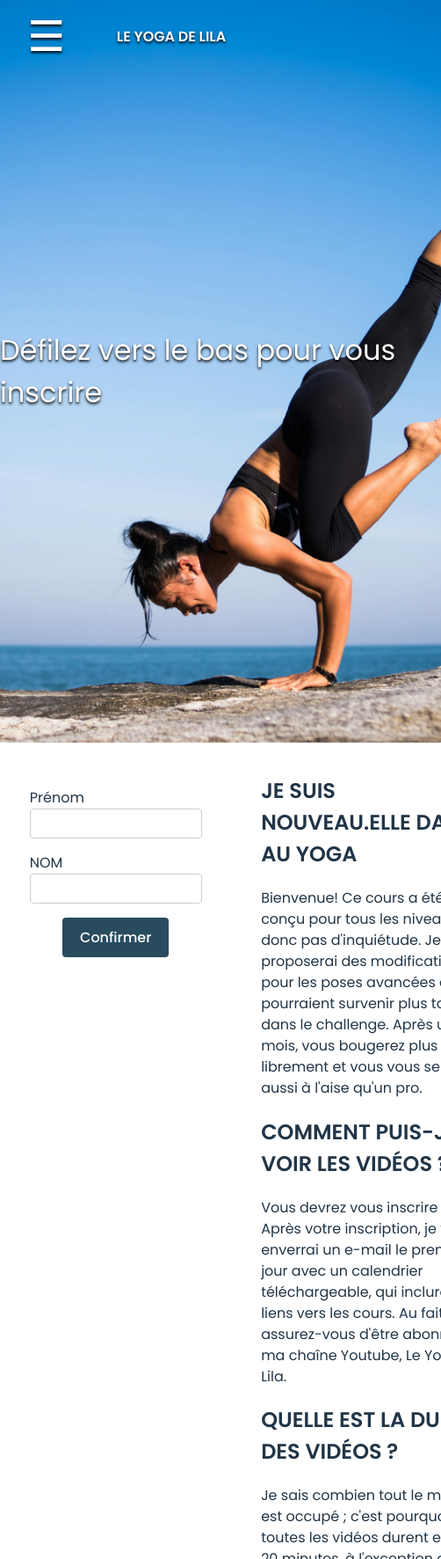
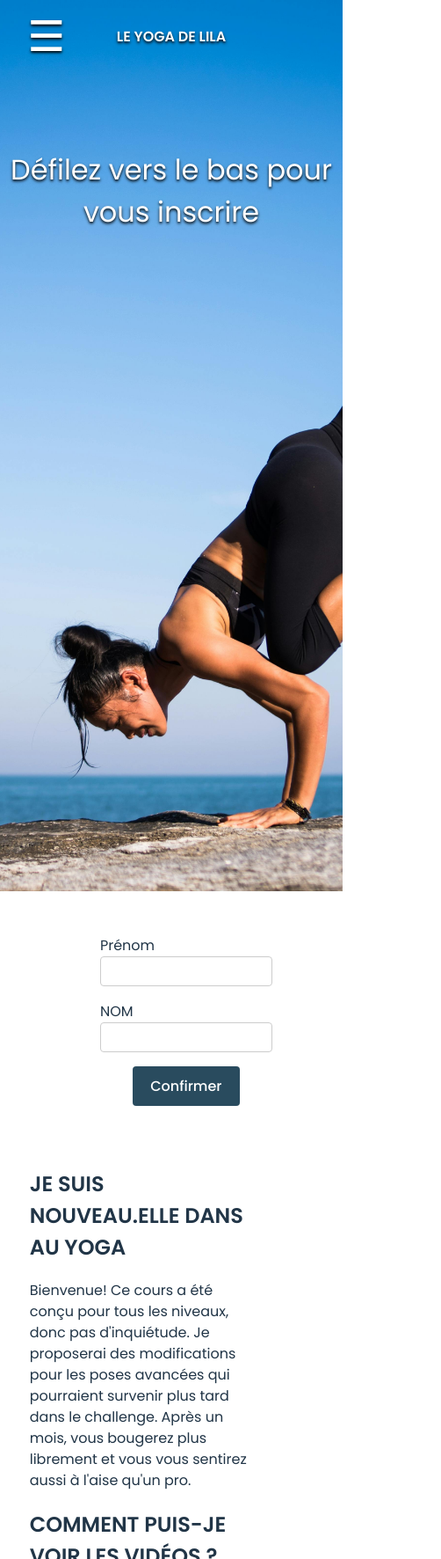
Before and after one commit to LucileLf/my-portfolio-ux, a React (Vite) app: page /challenge in a window 390 px wide. Shown: the whole page at 88% size, 502 px wide, since content can reach past the window. Built offline with nearby package versions, Linux system fonts and the light colour scheme.

Commit message:
tablet responsive

```diff
--- a/src/App.css
+++ b/src/App.css
@@ -6,6 +6,7 @@
   --footerbg: #0c3348e0;
   --textcl: #2A4C5E;
   --footerbgtrans: #2A4C5E;
+  --footerbgopaque: #0c3348;
   /* --background: #F3EFE1;
   --text-color: #555555;
   --sand: #A87D5A;
--- a/src/components/Home.tsx
+++ b/src/components/Home.tsx
@@ -21,9 +21,8 @@ function Home() {
   }, []);
   return (
       <div className='home-container'> {/* 305vh */}
-        <div className='navbar'> {/* 10vh */}
-          <Navbar/>
-        </div>
+
+          <Navbar/>{/* 10vh */}
 
         <div className='home-top-body'> {/* 125vh */}
           <Hero/>
--- a/src/components/Navbar.tsx
+++ b/src/components/Navbar.tsx
@@ -102,8 +102,7 @@ const Navbar = () => {
             {isOpen && (
                 <div className="mobile-nav">
                     <a href="/" onClick={toggleMenu}>accueil</a>
-                    {/* <a href="/services" onClick={toggleMenu}>retraites</a>
-                    <a href="/contact" onClick={toggleMenu}>cours</a> */}
+                    <a href="/challenge" onClick={toggleMenu}>challenge</a>
                     <a href="/about" onClick={toggleMenu}>mon histoire</a>
                     <a href="/privacy-policy" onClick={toggleMenu}>politique de confidentialité</a>
                     <a href="/terms-and-conditions" onClick={toggleMenu}>conditions générales d'utilisation</a>
--- a/src/styles/Challenge.css
+++ b/src/styles/Challenge.css
@@ -85,6 +85,23 @@
   padding: 1vh 2vh;
 
 }
+
+@media (max-width: 767px) {
+  .challenge-top-body{
+    justify-content: flex-start;
+    padding-top: 20vh;
+  }
+  .challenge-sign-up {
+    width: 96%;
+    text-align: center;;
+    justify-content: flex-start;
+  }
+
+  .challenge-bottom-body {
+    display: flex;
+    flex-direction: column;
+  }
+}
 /* .challenge-top-body::before {
   content: "";
   position: absolute;
--- a/src/styles/Home.css
+++ b/src/styles/Home.css
@@ -14,7 +14,7 @@
   display: flex;
   flex-direction: column;
   /* justify-content: flex-start; */
-  width: 100vw;
+  width: 100%;
   height: 125vh;
   background-image: url('@assets/home.jpg');
   background-repeat: no-repeat;
@@ -26,7 +26,6 @@
   /* overflow: scroll; */
   /* position: relative; */
 }
-
 
 .home-footer-container{
   position: absolute;
@@ -89,8 +88,17 @@
 
 
 @media (max-width: 767px) {
+  .home-container {
+    height: auto;
+  }
   .grass-img p {
     margin: 0;
     font-size: x-large;
   }
+
+  .home-top-body{
+    background-position: 25% center;
+    max-width: 100vw;
+  }
+
 }
--- a/src/styles/Navbar.css
+++ b/src/styles/Navbar.css
@@ -24,8 +24,10 @@
 }
 
 .navbar {
+  padding: 0;
   height: 10vh;
-  width: 100vw;
+  width: 100%;
+  padding-right: 8vw;
   background-color: transparent;
   color: #FFFFFF;
   position: fixed;
@@ -53,6 +55,7 @@
     justify-content: space-around;
     align-items: center;
     list-style: none;
+    flex: none;
 }
 
 .navbar-links button, .navbar-socials li, .navbar-links a  {
@@ -86,12 +89,15 @@ li:hover {
     outline: none;
 }
 
+.navbar-challenge-btn {
+  border: 1px solid #FFFFFF;
+  padding: 1vh;
+text-align: center;
+}
 .navbar-challenge-btn a {
     color: #FFFFFF;
     text-shadow: 0 0.1rem 0.2rem black;
-    border: 1px solid #FFFFFF;
     width: fit-content;
-    padding: 1vh;
     border-radius: 2px;
     transition: background-color 0.2s ease;
     transition: color 0.2s ease;
@@ -114,6 +120,17 @@ li:hover {
   display: none;
 }
 
+@media (max-width: 1110px) {
+  .navbar-challenge-btn {
+    margin-right: 2vw;
+  }
+}
+
+@media (max-width: 900px) {
+  .navbar-challenge-btn {
+    margin-right: 2vw;
+  }
+}
 @media (max-width: 767px) {
 
   .navbar {
@@ -140,6 +157,8 @@ li:hover {
   .navbar-socials, .navbar-links, .navbar-challenge-btn {
       display: none;
   }
+
+
   .hamburger-menu {
     display: block;
     cursor: pointer;
@@ -156,7 +175,7 @@ li:hover {
     padding-right: 5vh;
     display: flex;
     flex-direction: column;
-    background-color: var(--footerbg);
+    background-color: var(--footerbgopaque);
     position: absolute;
     top: 0;
     left: 0;
```
